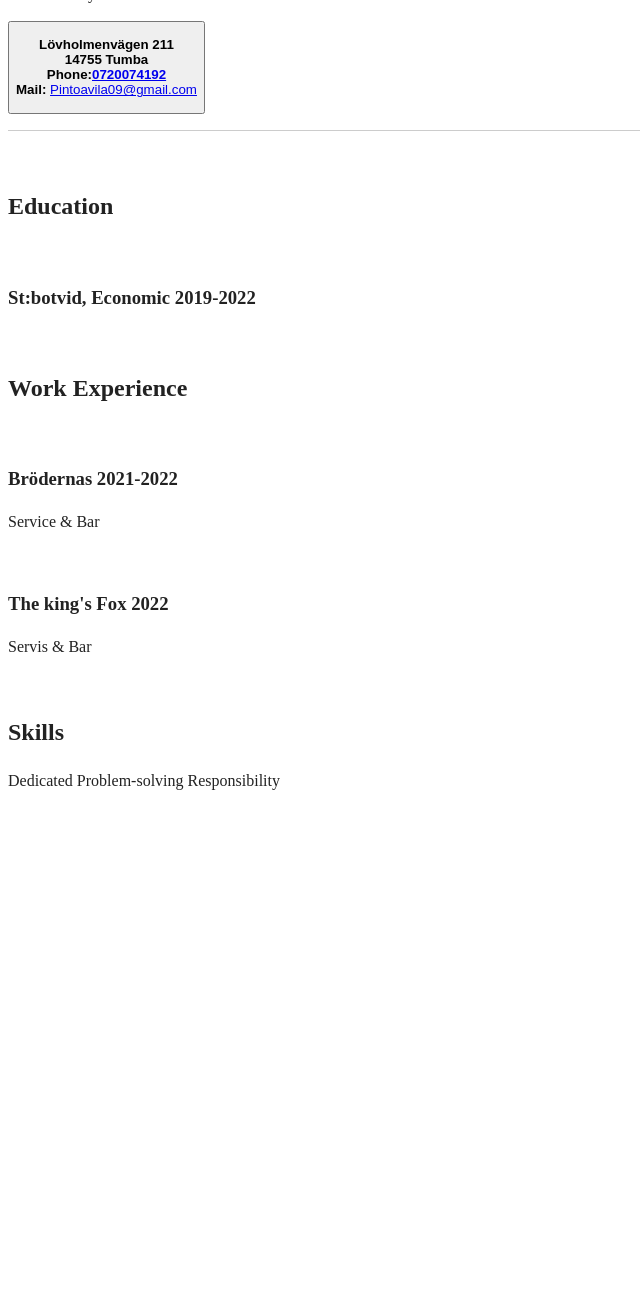
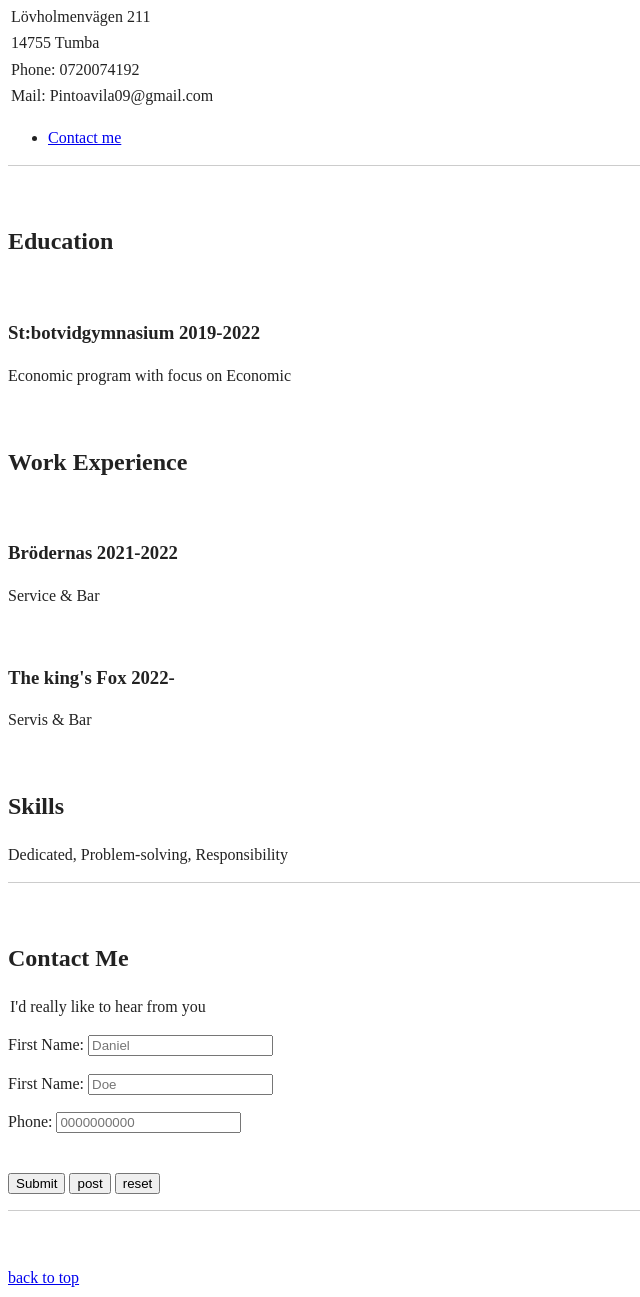
Before and after one commit to Medieinstitutet/cv-med-css-Antony, a plain HTML site: page CV/index.html-CV.html in a window 1280 px wide. Shown: the part 523-1820 px from the top of the page, without its empty margins (0-640 px from the left). Before the commit the page ends 1331 px from the top, so only its background shows below. Drawn offline with Linux system fonts and the light colour scheme; files that its build step writes are made by us from their sources.

Commit message:
Add files via upload

```diff
--- a/CV/index.html-CV.html
+++ b/CV/index.html-CV.html
@@ -14,59 +14,100 @@
 
 
 <body>
-            <main>
+    <header>
+
                <h1>Cv</h1>
-               <hr>
+               <nav>
                   <figure>
                      <img src="pirre.jpg" alt="Antony Pinto Avila" width="360" height="400">
             <figcaption>Antony Pinto Avila</figcaption>
                   </figure>
-         </main>
-      <aside>
-         <nav>
-           <button>
-                     <dl>
-                       <dt>
-                        <strong> Lövholmenvägen 211<br> 14755 Tumba<br>Phone:<a href="tel:+46720074192">0720074192</a><br>Mail: </strong> <a href="mailto:Pintoavila09@gmail.com">Pintoavila09@gmail.com</a>
-                        </dt>
-                    </dl>
+            <aside>
+          <table>
+                     <tbody>
+                       <tr>
+                        <td>Lövholmenvägen 211</td>
+                        <tr>
+                        <td>14755 Tumba</td>
+                     <tr>
+                        <td>Phone: 0720074192</td>
+                     </tr>
+                  <tr>
+                        <td>Mail: Pintoavila09@gmail.com</td>
+                       </tr>
+                     </tbody>
+                  </table>
+                  <ul>
+                     <li>
+          <a href="#contact">Contact me </a>
+        </li>
+           </ul>
+         </aside>
+                  </nav>
+   </header>
 
-          </button>
-         </nav>
-         </aside>
           <hr>
-         <section>
-                 <article>
+          <main>
+         <article id="info">
+
              <br>
                     <h2>Education</h2>
                     <br>
-                     <h3>St:botvid, Economic 2019-2022</h3>
+                     <h3>St:botvidgymnasium 2019-2022</h3>
+                     <p>Economic program with focus on Economic</p>
+                  <section>
 
-                  </article>
-                <article>
                   <br>
                   <h2>Work Experience</h2>
 
-               </article>
-                <article>
                   <br>
                   <h3>Brödernas 2021-2022</h3>
                    <p>Service &  Bar</p>
-
-               </article>
-               <article>
                   <br>
-                 <h3>The king's Fox 2022 </h3>
+                 <h3>The king's Fox 2022- </h3>
                  <p>Servis &  Bar</p>
-
-               </article>
-               <article>
+               </section>
+            <section>
                   <br>
                   <h2>Skills</h2>
-                    <p>Dedicated Problem-solving Responsibility</p>
-                  </article>
+                    <p>Dedicated, Problem-solving, Responsibility</p>
+            </section>
 
-          </section>
+
+
+         </article>
+         <hr>
+         <br>
+  <article id="contact">
+            <h2> Contact Me</h2>
+            <fieldset>
+            <legend>I'd really like to hear from you</legend>
+            <form action="https://httpbin.org/get" method="get"></form>
+           <p>
+            <label for="firstName">First Name:</label>
+            <input type="text" name="firstName" id="firstName" placeholder="Daniel" autocomplete="on" required >
+           </p>
+
+            <p>
+            <label for="lastName">First Name:</label>
+            <input type="text" name="lastName" id="lastName" placeholder="Doe" autocomplete="on" required >
+         </p>
+         <p>
+            <label for="phone">Phone:</label>
+            <input type="tel" name="phone" id="phone" placeholder="0000000000" pattern="[0-9]{3}-[0-9]{3}-[0-9]{4}" required>
+          </p>
+          <br>
+          <button type="submit">Submit</button>
+          <button type="submit" formaction="https://httpbin.org/post" formmethod="post">post</button>
+           <button type="reset">reset</button>
+         </fieldset>
+         </article>
+         </main>
+         <hr>
+         <br>
+         <footer>
+            <p> <a href="#">back to top</a></p>
+         </footer>
 
 </body>
 
```
